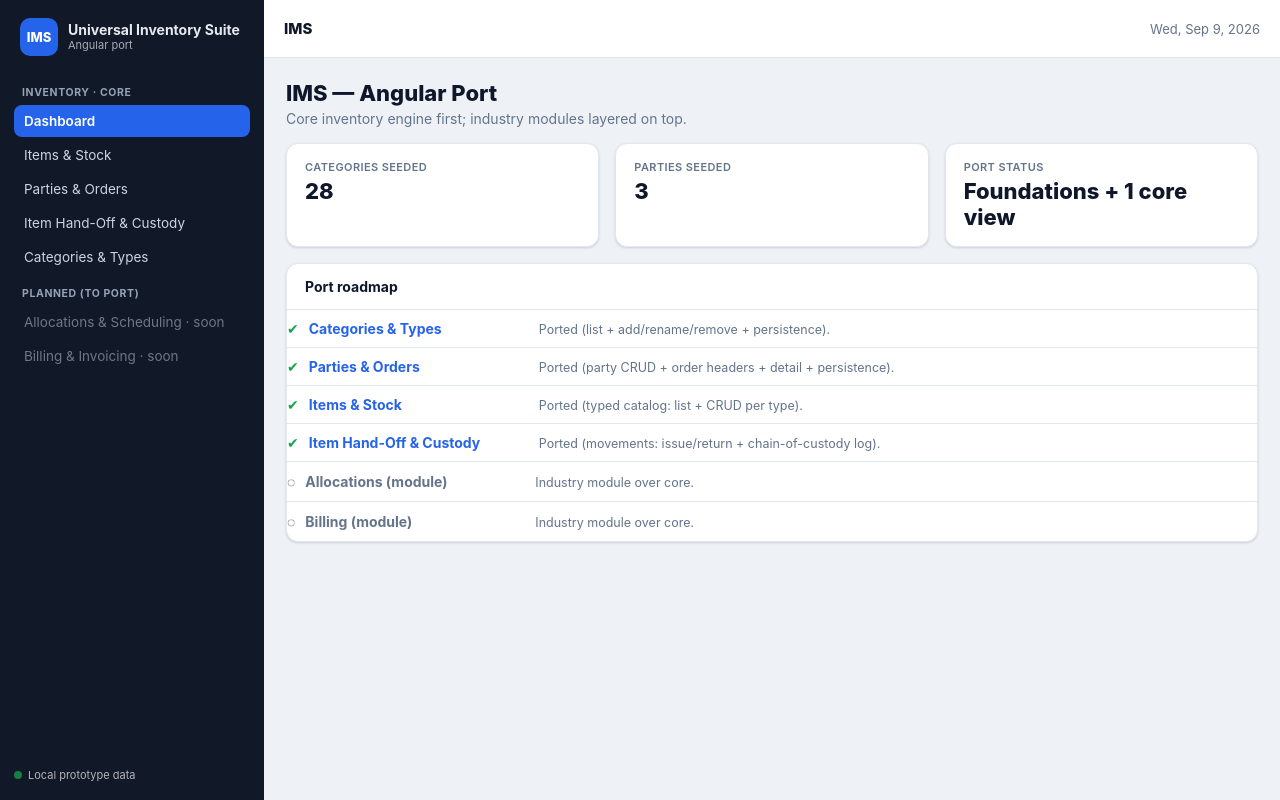
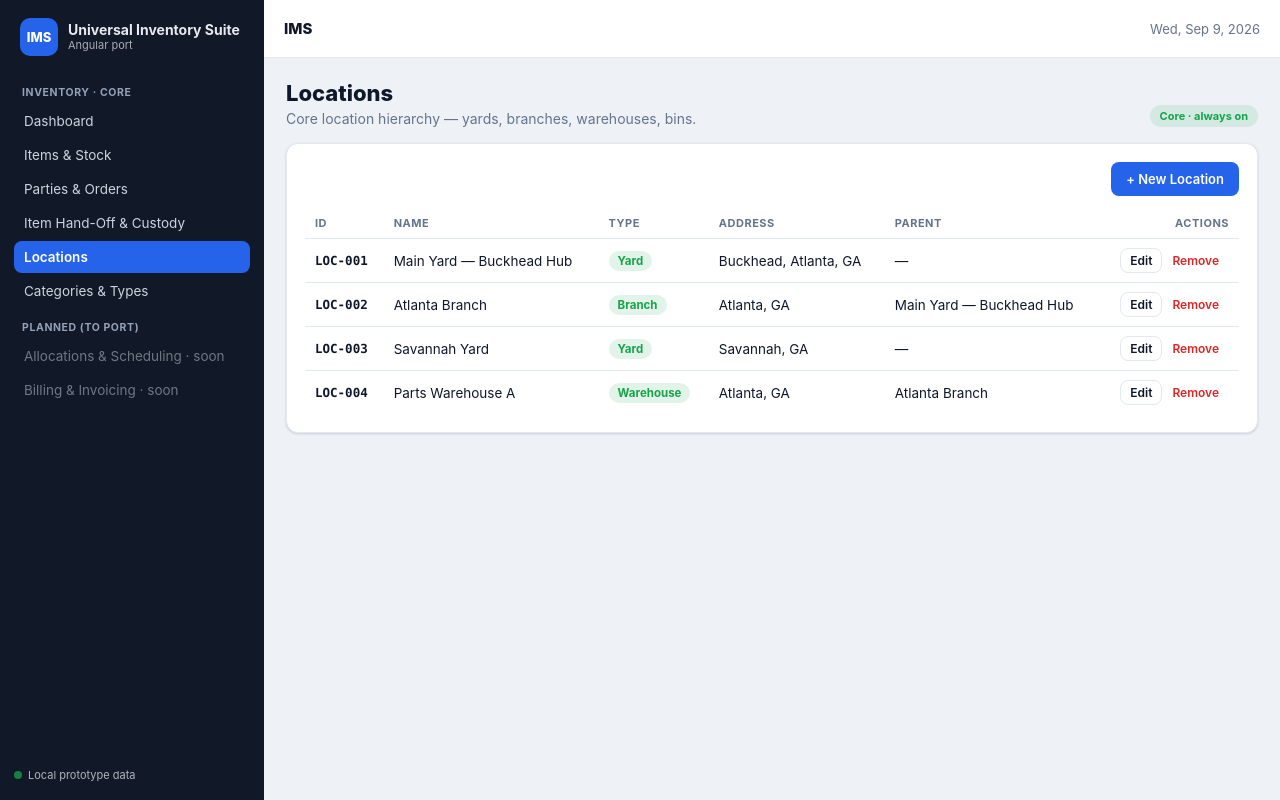
Before and after one commit to tinnerrob/ims-prototype-angular, an Angular app: page /locations in a window 1280 px wide. Before the commit this address led to /dashboard. Built offline with nearby package versions, Linux system fonts and the light colour scheme.

Commit message:
Port Locations (core): yard/branch/warehouse/bin CRUD in data store

```diff
--- a/src/app/app.component.ts
+++ b/src/app/app.component.ts
@@ -28,6 +28,7 @@ export class AppComponent {
         { label: 'Items & Stock', route: '/items' },
         { label: 'Parties & Orders', route: '/orders' },
         { label: 'Item Hand-Off & Custody', route: '/handoff' },
+        { label: 'Locations', route: '/locations' },
         { label: 'Categories & Types', route: '/categories' },
       ],
     },
--- a/src/app/app.routes.ts
+++ b/src/app/app.routes.ts
@@ -4,6 +4,7 @@ import { CategoriesComponent } from './features/categories/categories.component'
 import { DashboardComponent } from './features/dashboard/dashboard.component';
 import { HandoffComponent } from './features/handoff/handoff.component';
 import { ItemsComponent } from './features/items/items.component';
+import { LocationsComponent } from './features/locations/locations.component';
 import { OrdersComponent } from './features/orders/orders.component';
 
 /**
@@ -17,6 +18,7 @@ export const routes: Routes = [
   { path: 'categories', component: CategoriesComponent },
   { path: 'handoff', component: HandoffComponent },
   { path: 'items', component: ItemsComponent },
+  { path: 'locations', component: LocationsComponent },
   { path: 'orders', component: OrdersComponent },
   { path: '**', redirectTo: 'dashboard' },
 ];
--- a/src/app/core/data.service.ts
+++ b/src/app/core/data.service.ts
@@ -4,6 +4,7 @@ import {
   CatalogType,
   CATALOG_TYPE_KEYS,
   Item,
+  Location,
   Movement,
   MovementKind,
   Order,
@@ -31,12 +32,14 @@ export class DataService {
     orders: Order[];
     items: Record<string, Item[]>;
     movements: Movement[];
+    locations: Location[];
   } = {
     settings: { categories: this.seedCategories() },
     parties: this.seedParties(),
     orders: this.seedOrders(),
     items: this.seedItems(),
     movements: this.seedMovements(),
+    locations: this.seedLocations(),
   };
 
   constructor() {
@@ -57,6 +60,7 @@ export class DataService {
       if (Array.isArray(snap.orders)) this.db.orders = snap.orders;
       if (snap.items && typeof snap.items === 'object') this.db.items = snap.items;
       if (Array.isArray(snap.movements)) this.db.movements = snap.movements;
+      if (Array.isArray(snap.locations)) this.db.locations = snap.locations;
     } catch {
       /* corrupted storage -> keep seed */
     }
@@ -74,6 +78,7 @@ export class DataService {
           orders: this.db.orders,
           items: this.db.items,
           movements: this.db.movements,
+          locations: this.db.locations,
         }),
       );
     } catch {
@@ -276,6 +281,44 @@ export class DataService {
 
   /* -------------------------------- seeds ------------------------------- */
 
+  /* ----------------------------- locations ------------------------------ */
+
+  listLocations(): Location[] {
+    return [...this.db.locations];
+  }
+
+  createLocation(data: Omit<Location, 'id'>): Location {
+    const rec: Location = { ...data, id: this.nextLocationId() };
+    this.db.locations.push(rec);
+    this.save();
+    return rec;
+  }
+
+  updateLocation(id: string, patch: Partial<Location>): void {
+    const loc = this.db.locations.find((l) => l.id === id);
+    if (loc) {
+      Object.assign(loc, patch);
+      this.save();
+    }
+  }
+
+  removeLocation(id: string): void {
+    const i = this.db.locations.findIndex((l) => l.id === id);
+    if (i >= 0) {
+      this.db.locations.splice(i, 1);
+      this.save();
+    }
+  }
+
+  private nextLocationId(): string {
+    let max = 0;
+    for (const l of this.db.locations) {
+      const n = Number(l.id.split('-')[1]);
+      if (!Number.isNaN(n) && n > max) max = n;
+    }
+    return 'LOC-' + String(max + 1).padStart(3, '0');
+  }
+
   /* ----------------------------- movements ------------------------------ */
 
   listMovements(): Movement[] {
@@ -421,4 +464,13 @@ export class DataService {
       { id: 'MV-0001', type: 'serialized', refId: 'EQ-102', orderId: 'CT-2026-001', party: 'Halstead Construction', kind: 'issue', qty: 1, at: new Date(Date.now() - 1000 * 60 * 60 * 24).toISOString(), by: 'D. Reynolds', note: 'Issued to order CT-2026-001' },
     ];
   }
+
+  private seedLocations(): Location[] {
+    return [
+      { id: 'LOC-001', name: 'Main Yard — Buckhead Hub', type: 'yard', address: 'Buckhead, Atlanta, GA' },
+      { id: 'LOC-002', name: 'Atlanta Branch', type: 'branch', address: 'Atlanta, GA', parentId: 'LOC-001' },
+      { id: 'LOC-003', name: 'Savannah Yard', type: 'yard', address: 'Savannah, GA' },
+      { id: 'LOC-004', name: 'Parts Warehouse A', type: 'warehouse', address: 'Atlanta, GA', parentId: 'LOC-002' },
+    ];
+  }
 }
--- a/src/app/core/models.ts
+++ b/src/app/core/models.ts
@@ -133,3 +133,20 @@ export const MOVEMENT_KIND_LABEL: Record<MovementKind, string> = {
   transfer: 'Transfer',
   adjust: 'Adjust',
 };
+
+export type LocationType = 'yard' | 'branch' | 'warehouse' | 'bin';
+
+export interface Location {
+  id: string;
+  name: string;
+  type: LocationType;
+  address: string;
+  parentId?: string | null;
+}
+
+export const LOCATION_TYPE_LABEL: Record<LocationType, string> = {
+  yard: 'Yard',
+  branch: 'Branch',
+  warehouse: 'Warehouse',
+  bin: 'Bin',
+};
--- a/src/app/features/dashboard/dashboard.component.ts
+++ b/src/app/features/dashboard/dashboard.component.ts
@@ -23,6 +23,7 @@ export class DashboardComponent {
     { route: '/orders', title: 'Parties & Orders', done: true, note: 'Ported (party CRUD + order headers + detail + persistence).' },
     { route: '/items', title: 'Items & Stock', done: true, note: 'Ported (typed catalog: list + CRUD per type).' },
     { route: '/handoff', title: 'Item Hand-Off & Custody', done: true, note: 'Ported (movements: issue/return + chain-of-custody log).' },
+    { route: '/locations', title: 'Locations', done: true, note: 'Ported (yard/branch/warehouse/bin CRUD).' },
     { route: '/scheduler', title: 'Allocations (module)', done: false, note: 'Industry module over core.' },
     { route: '/invoicing', title: 'Billing (module)', done: false, note: 'Industry module over core.' },
   ];
--- /dev/null
+++ b/src/app/features/locations/locations.component.html
@@ -0,0 +1,73 @@
+<section class="page">
+  <div class="page-head">
+    <div>
+      <h1>Locations</h1>
+      <p class="page-sub">Core location hierarchy — yards, branches, warehouses, bins.</p>
+    </div>
+    <span class="core-tag">Core · always on</span>
+  </div>
+
+  <div class="card">
+    <div class="card-body">
+      <div class="toolbar">
+        <button class="btn btn-primary" (click)="openForm()">+ New Location</button>
+      </div>
+      <table class="table">
+        <thead>
+          <tr><th>ID</th><th>Name</th><th>Type</th><th>Address</th><th>Parent</th><th class="th-end">Actions</th></tr>
+        </thead>
+        <tbody>
+          @for (loc of locations(); track loc.id) {
+            <tr>
+              <td class="mono strong">{{ loc.id }}</td>
+              <td>{{ loc.name }}</td>
+              <td><span class="status">{{ typeLabel[loc.type] }}</span></td>
+              <td>{{ loc.address }}</td>
+              <td>{{ parentName(loc) }}</td>
+              <td class="td-end">
+                <button class="btn btn-ghost btn-sm" (click)="openForm(loc)">Edit</button>
+                <button class="btn btn-danger-ghost btn-sm" (click)="remove(loc)">Remove</button>
+              </td>
+            </tr>
+          } @empty {
+            <tr><td colspan="6" class="empty">No locations yet.</td></tr>
+          }
+        </tbody>
+      </table>
+    </div>
+  </div>
+</section>
+
+@if (formOpen) {
+  <div class="overlay">
+    <div class="panel">
+      <div class="panel-head">
+        <span class="panel-title">{{ editingId ? 'Edit Location' : 'New Location' }}</span>
+        <button class="icon-btn" (click)="closeForm()" aria-label="Close">×</button>
+      </div>
+      <div class="panel-body">
+        <div class="field"><label>Name *</label><input class="input" [(ngModel)]="form.name" /></div>
+        <div class="row2">
+          <div class="field">
+            <label>Type</label>
+            <select class="input" [(ngModel)]="form.type">
+              @for (t of types; track t) { <option [value]="t">{{ typeLabel[t] }}</option> }
+            </select>
+          </div>
+          <div class="field">
+            <label>Parent (yard/branch)</label>
+            <select class="input" [(ngModel)]="form.parentId">
+              <option value="">— none —</option>
+              @for (p of parents(); track p.id) { <option [value]="p.id">{{ p.name }}</option> }
+            </select>
+          </div>
+        </div>
+        <div class="field"><label>Address</label><input class="input" [(ngModel)]="form.address" /></div>
+      </div>
+      <div class="panel-foot">
+        <button class="btn btn-ghost" (click)="closeForm()">Cancel</button>
+        <button class="btn btn-primary" (click)="save()" [disabled]="!form.name.trim()">Save</button>
+      </div>
+    </div>
+  </div>
+}
--- /dev/null
+++ b/src/app/features/locations/locations.component.scss
@@ -0,0 +1 @@
+/* Locations styles — reuses the shared table / panel styles. */
--- /dev/null
+++ b/src/app/features/locations/locations.component.ts
@@ -0,0 +1,79 @@
+import { Component } from '@angular/core';
+import { FormsModule } from '@angular/forms';
+
+import { DataService } from '../../core/data.service';
+import {
+  Location,
+  LOCATION_TYPE_LABEL,
+  LocationType,
+} from '../../core/models';
+
+interface LocForm {
+  name: string;
+  type: LocationType;
+  address: string;
+  parentId: string;
+}
+
+const TYPE_ORDER: LocationType[] = ['yard', 'branch', 'warehouse', 'bin'];
+
+@Component({
+  selector: 'ims-locations',
+  standalone: true,
+  imports: [FormsModule],
+  templateUrl: './locations.component.html',
+  styleUrl: './locations.component.scss',
+})
+export class LocationsComponent {
+  readonly types = TYPE_ORDER;
+  readonly typeLabel = LOCATION_TYPE_LABEL;
+
+  formOpen = false;
+  editingId: string | null = null;
+  form: LocForm = this.emptyForm();
+
+  constructor(readonly data: DataService) {}
+
+  locations(): Location[] {
+    return this.data.listLocations();
+  }
+
+  /** Yards/branches eligible to be a parent. */
+  parents(): Location[] {
+    return this.data.listLocations().filter((l) => l.type === 'yard' || l.type === 'branch');
+  }
+
+  parentName(l: Location): string {
+    return l.parentId ? this.data.listLocations().find((p) => p.id === l.parentId)?.name ?? '—' : '—';
+  }
+
+  openForm(loc?: Location): void {
+    this.editingId = loc ? loc.id : null;
+    this.form = loc
+      ? { name: loc.name, type: loc.type, address: loc.address, parentId: loc.parentId ?? '' }
+      : { ...this.emptyForm(), type: 'yard' };
+    this.formOpen = true;
+  }
+
+  save(): void {
+    const f = this.form;
+    if (!f.name.trim()) return;
+    const patch = { name: f.name, type: f.type, address: f.address, parentId: f.parentId || null };
+    if (this.editingId) this.data.updateLocation(this.editingId, patch);
+    else this.data.createLocation(patch);
+    this.closeForm();
+  }
+
+  closeForm(): void {
+    this.formOpen = false;
+    this.editingId = null;
+  }
+
+  remove(loc: Location): void {
+    if (confirm(`Remove location "${loc.name}"?`)) this.data.removeLocation(loc.id);
+  }
+
+  private emptyForm(): LocForm {
+    return { name: '', type: 'yard', address: '', parentId: '' };
+  }
+}
```
Also changed, not shown: 1 other file (tests, documents, lock files or other folders).
